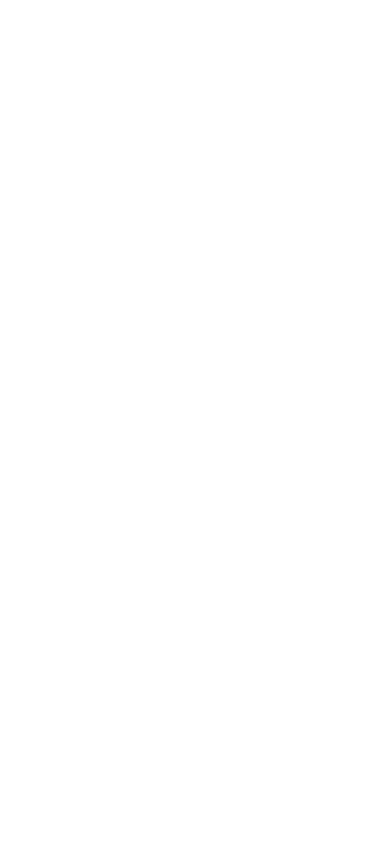
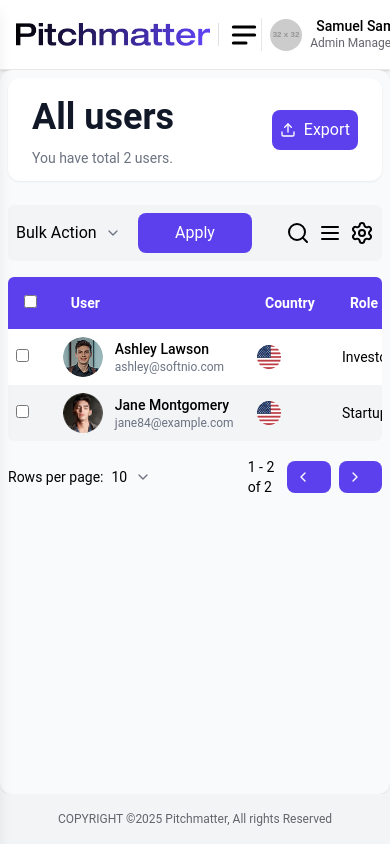
Before and after one commit to lovekush-pitchmatter/capsheild-admin-ui-svc, a React (Vite) app: page /user/users in a window 390 px wide. Before the commit this address had no page. Built offline with nearby package versions, Linux system fonts and the light colour scheme.

Commit message:
make users section fully responsive

```diff
--- a/src/App.tsx
+++ b/src/App.tsx
@@ -10,12 +10,14 @@
   return (
     <Router>
       <Routes>
-        <Route path="/dashboard" element={<Dashboard />} />
-        <Route path="/users" element={<AllUsers />} />
         <Route path="/login" element={<Login />} />
-        <Route path="/" element={<Login />} />
         <Route path="/forgot-password" element={<ForgetPassword />} />
-        <Route path="/user-details" element={<UserDetails />} />
+
+        <Route path="/" element={<Dashboard />} />
+
+        {/* users */}
+        <Route path="/user/users" element={<AllUsers />} />
+        <Route path="/user/user-details" element={<UserDetails />} />
       </Routes>
     </Router>
   );
--- a/src/components/Button.tsx
+++ b/src/components/Button.tsx
@@ -16,7 +16,7 @@
       : "w-full bg text-white py-2 rounded-lg";
 
   return (
-    <button onClick={onClick} className={`${baseStyle} ${variantStyle} ${className || ''}`} disabled={disabled}>
+    <button onClick={onClick} className={`${baseStyle} ${variantStyle} ${className || 'flex items-center justify-center gap-2 cursor-pointer px-2 w-auto'}`} disabled={disabled}>
       {children}
     </button>
   );
--- a/src/components/Dropdown.tsx
+++ b/src/components/Dropdown.tsx
@@ -166,7 +166,7 @@
       >
         <button
           onClick={toggleDropdown}
-          className="dropdown-header"
+          className="dropdown-header flex items-center  gap-2"
           disabled={disabled}
         >
           {displayValue()}
--- a/src/components/common/Header.tsx
+++ b/src/components/common/Header.tsx
@@ -56,8 +56,8 @@
       {/* Left Section: Logo, Hamburger, Search */}
       <div className="flex items-center flex-grow">
         {/* Logo with divider */}
-        <div className="flex items-center justify-between gap-4 pr-12 border-r border-[#E0E0E0]">
-          <img src={Logo} alt="Logo" className="h-[20px]" />
+        <div className="flex items-center justify-between gap-4 pr-2 border-r border-[#E0E0E0]">
+          <img src={Logo} alt="Logo" className="w-60"/>
         </div>
 
         {/* Mobile Hamburger Menu (visible only on small screens) */}
@@ -83,7 +83,7 @@
         </button>
 
         {/* Search Bar */}
-        <div className="hidden lg:block w-[333px] ml-5">
+        <div className="hidden lg:block w-[280px] ml-5">
           <div className="flex items-center px-4 py-2 border border-[#94949B] rounded-[10px] h-[37px]">
             <svg width="24" height="24" viewBox="0 0 24 24" fill="none" xmlns="http://www.w3.org/2000/svg">
               <path d="M11 19C15.4183 19 19 15.4183 19 11C19 6.58172 15.4183 3 11 3C6.58172 3 3 6.58172 3 11C3 15.4183 6.58172 19 11 19Z" stroke="#6C757D" strokeWidth="1.66678" strokeLinecap="round" strokeLinejoin="round"/>
@@ -99,9 +99,9 @@
       </div>
 
       {/* Right Section: Icons + User */}
-      <div className="flex items-center gap-x-2 sm:gap-x-4">
+      <div className="flex items-center gap-2">
         {/* Icons */}
-        <div className="hidden sm:flex items-center gap-x-2 sm:gap-x-4 lg:gap-x-8">
+        <div className="hidden sm:flex items-center gap-2 sm:gap-4 ">
           {/* Flag Dropdown */}
           <div className="relative">
             <div onClick={() => setShowFlagDropdown(!showFlagDropdown)} className="cursor-pointer">
@@ -132,7 +132,7 @@
           {/* Sun Icon */}
           <div onClick={() => setIsMoon(!isMoon)} className="cursor-pointer">
             {isMoon ? (
-              <svg enable-background="new 0 0 512 512" height="45px" id="Layer_1" version="1.1" viewBox="0 0 512 512" width="35px" xmlns="http://www.w3.org/2000/svg">
+              <svg enable-background="new 0 0 512 512" height="28" id="Layer_1" version="1.1" viewBox="0 0 512 512" width="28" xmlns="http://www.w3.org/2000/svg">
                 <path d="M349.852,343.15c-49.875,49.916-131.083,49.916-181,0c-49.916-49.918-49.916-131.125,0-181.021  c13.209-13.187,29.312-23.25,47.832-29.812c5.834-2.042,12.293-0.562,16.625,3.792c4.376,4.375,5.855,10.833,3.793,16.625  c-12.542,35.375-4,73.666,22.25,99.917c26.209,26.228,64.5,34.75,99.916,22.25c5.792-2.062,12.271-0.582,16.625,3.793  c4.376,4.332,5.834,10.812,3.771,16.625C373.143,313.838,363.06,329.941,349.852,343.15z M191.477,184.754  c-37.438,37.438-37.438,98.354,0,135.771c40,40.021,108.125,36.416,143-8.168c-35.959,2.25-71.375-10.729-97.75-37.084  c-26.375-26.354-39.333-61.771-37.084-97.729C196.769,179.796,194.039,182.192,191.477,184.754z" fill="#5D40ED"/>
               </svg>
             ) : (
--- a/src/components/common/Sidebar.tsx
+++ b/src/components/common/Sidebar.tsx
@@ -24,13 +24,15 @@
   {
     type: "main",
     name: "MAIN",
-    items: [{ name: "Dashboard", icon: HomeIcon, to: "/dashboard" }],
+    items: [{ name: "Dashboard", icon: HomeIcon, to: "/" }],
   },
   {
     type: "heading",
     name: "USER MANAGEMENT",
     items: [
       { name: "General", icon: HomeIcon, to: "/user/general" },
+      { name: "User", icon: HomeIcon, to: "/user/users" },
+      { name: "User Details", icon: HomeIcon, to: "/user/user-details" },
       { name: "Reports & Insights", icon: HomeIcon, to: "/user/reports" },
       { name: "Communication", icon: HomeIcon, to: "/user/communication" },
     ],
--- a/src/components/layout/Layout.tsx
+++ b/src/components/layout/Layout.tsx
@@ -18,7 +18,7 @@
         userDesignation="Admin Manager"
         onMenuClick={() => setIsSidebarOpen((prev) => !prev)}
       />
-      <div className="flex-1 flex overflow-hidden">
+      <div className="flex-1 flex overflow-auto">
         <Sidebar isOpen={isSidebarOpen} onClose={() => setIsSidebarOpen(false)} />
         {children}
       </div>
--- a/src/index.css
+++ b/src/index.css
@@ -242,7 +242,7 @@
 .all-users-page {
   background-color: #f9fafb; /* Set to light grey to match desired UI whitespace */
   border-radius: 12px; /* Rounded corners for the entire page content */
-  padding: 24px; /* Padding inside the page container */
+
   box-shadow: 0 1px 3px 0 rgba(0, 0, 0, 0.05), 0 1px 2px 0 rgba(0, 0, 0, 0.02);
   flex-grow: 1; /* Allow it to take up available space */
   display: flex;
--- a/src/pages/AllUsers.tsx
+++ b/src/pages/AllUsers.tsx
@@ -102,7 +102,7 @@
 
   return (
     <Layout>
-      <div className="all-users-page">
+      <div className="all-users-page sm:p-10 p-2 overflow-auto">
         {/* Header */}
         <div className="header">
           <div className="header-content">
@@ -110,40 +110,42 @@
             <p>You have total {users.length} users.</p>
           </div>
           <div className="header-actions">
-            <Button>
-              <Upload className="lucide-icon export-icon" /> Export
+            <Button >
+              <Upload className="lucide-icon export-icon w-4"  /> Export
             </Button>
           </div>
         </div>
 
         {/* Controls */}
-        <div className="controls">
+        <div className="grid grid-cols-3 bg-gray-100 mb-4 items-center   gap-2 w-full p-2 rounded-md">
           <Dropdown
             placeholder="Bulk Action"
             options={statusOptions}
             onSelect={handleBulkAction}
           />
-          <Button className="apply-button">Apply</Button>
-          <div className="flex-grow" />
+          <Button  >Apply</Button>
+         <div className="flex items-center justify-end gap-2">
+
           <Search className="lucide-icon control-icon" />
           <Menu className="lucide-icon control-icon" />
           <Settings className="lucide-icon control-icon" />
          </div>
+        </div>
 
         {/* Table */}
-        <div className="users-table">
-          <table>
-            <thead>
-              <tr>
-                <th><input type="checkbox" /></th>
-                <th>User</th>
-                <th>Country</th>
-                <th>Role</th>
-                <th>Status</th>
-                <th>Last Sync</th>
-                <th>Verified</th>
-                <th>
-                  Action <ChevronRight className="lucide-icon table-header-icon" />
+      <div className="overflow-x-scroll w-full rounded-md ">
+          <table className="min-w-[800px] w-full text-sm">
+            <thead className="bg-[#5D40ED]  text-left">
+              <tr className=" text-white">
+                <th className="p-4"><input type="checkbox" /></th>
+                <th className="p-4">User</th>
+                <th className="p-4">Country</th>
+                <th className="p-4">Role</th>
+                <th className="p-4">Status</th>
+                <th className="p-4">Last Sync</th>
+                <th className="p-4">Verified</th>
+                <th className="p-4 ">
+                  Action
                 </th>
               </tr>
             </thead>
@@ -151,40 +153,59 @@
               {currentUsers.map((user, index) => (
                 <tr
                   key={user.id}
-                  className={index % 2 === 0 ? "table-row-even" : "table-row-odd"}
+                  className={index % 2 === 0 ? "bg-white" : "bg-gray-100"}
                 >
-                  <td><input type="checkbox" /></td>
-                  <td className="user-cell">
-                    <img src={user.avatar} alt={user.name} className="user-avatar" />
-                    <div className="user-info">
-                      <p>{user.name}</p>
-                      <p>{user.email}</p>
+                  <td className="p-2"><input type="checkbox" /></td>
+                  <td className="p-2 flex items-center gap-3">
+                    <img
+                      src={user.avatar}
+                      alt={user.name}
+                      className="w-10 h-10 rounded-full object-cover"
+                    />
+                    <div className="flex flex-col">
+                      <p className="font-medium">{user.name}</p>
+                      <p className="text-xs text-gray-500">{user.email}</p>
                     </div>
                   </td>
-                  <td>
-                    <img src={USflag} alt={`${user.country} Flag`} className="country-flag" />
+                  <td className="p-2">
+                    <img
+                      src={USflag}
+                      alt={`${user.country} Flag`}
+                      className="w-6 h-6  object-contain"
+                    />
                   </td>
-                  <td>{user.role}</td>
-                  <td>
-                    <span className={`status-badge status-${user.status.toLowerCase()}`}>
+                  <td className="p-2">{user.role}</td>
+                  <td className="p-2">
+                    <span
+                      className={`text-xs px-2 font-semibold py-1 rounded-full ${
+                        user.status === "Active"
+                          ? "bg-green-100 text-green-700"
+                          : user.status === "Inactive"
+                          ? "bg-yellow-100 text-yellow-700"
+                          : "bg-red-100 text-red-700"
+                      }`}
+                    >
                       {user.status}
                     </span>
                   </td>
-                  <td>{user.lastSync}</td>
-                  <td>
+                  <td className="p-2">{user.lastSync}</td>
+                  <td className="p-2 ">
                     {["email", "kyc"].map((type) => (
-                      <span className="verified-status" key={type}>
+                      <span
+                        className="flex items-center gap-1 pb-1 text-xs text-gray-700"
+                        key={type}
+                      >
                         {user.verified[type as keyof VerifiedStatus] ? (
-                          <CheckCircle className="lucide-icon check-icon" />
+                          <CheckCircle className="text-green-500" size={16} />
                         ) : (
-                          <X className="lucide-icon x-icon" />
-                        )}{" "}
+                          <X className="text-red-500" size={16} />
+                        )}
                         {type.toUpperCase()}
                       </span>
                     ))}
                   </td>
-                  <td>
-                    <MoreHorizontal className="lucide-icon" />
+                  <td className="p-2">
+                    <MoreHorizontal className="text-gray-500" />
                   </td>
                 </tr>
               ))}
@@ -193,22 +214,37 @@
         </div>
 
         {/* Pagination */}
-        <div className="pagination">
+       <div className="flex  flex-row items-center justify-between gap-3 mt-4 text-sm">
+          <div className="flex items-center gap-2">
             <span>Rows per page:</span>
             <Dropdown
               placeholder={usersPerPage.toString()}
               options={rowsPerPageOptions}
               onSelect={handleRowsPerPageChange}
             />
-          <span>
-            {`${indexOfFirstUser + 1} - ${Math.min(indexOfLastUser, users.length)} of ${users.length}`}
+          </div>
+          <div className="flex items-center  gap-2">
+            <span className="w-full">
+              {`${indexOfFirstUser + 1} - ${Math.min(
+                indexOfLastUser,
+                users.length
+              )} of ${users.length}`}
             </span>
-          <Button onClick={handlePrevPage} disabled={currentPage === 1}>
-            <ChevronLeft className="lucide-icon" />
+            <Button
+              onClick={handlePrevPage}
+              disabled={currentPage === 1}
+              className="px-2"
+            >
+              <ChevronLeft className="w-4 h-4" />
             </Button>
-          <Button onClick={handleNextPage} disabled={currentPage === totalPages}>
-            <ChevronRight className="lucide-icon" />
+            <Button
+              onClick={handleNextPage}
+              disabled={currentPage === totalPages}
+              className="px-2"
+            >
+              <ChevronRight className="w-4 h-4" />
             </Button>
+          </div>
         </div>
       </div>
     </Layout>
```
Lines whose indentation alone changed are shown as unchanged.
